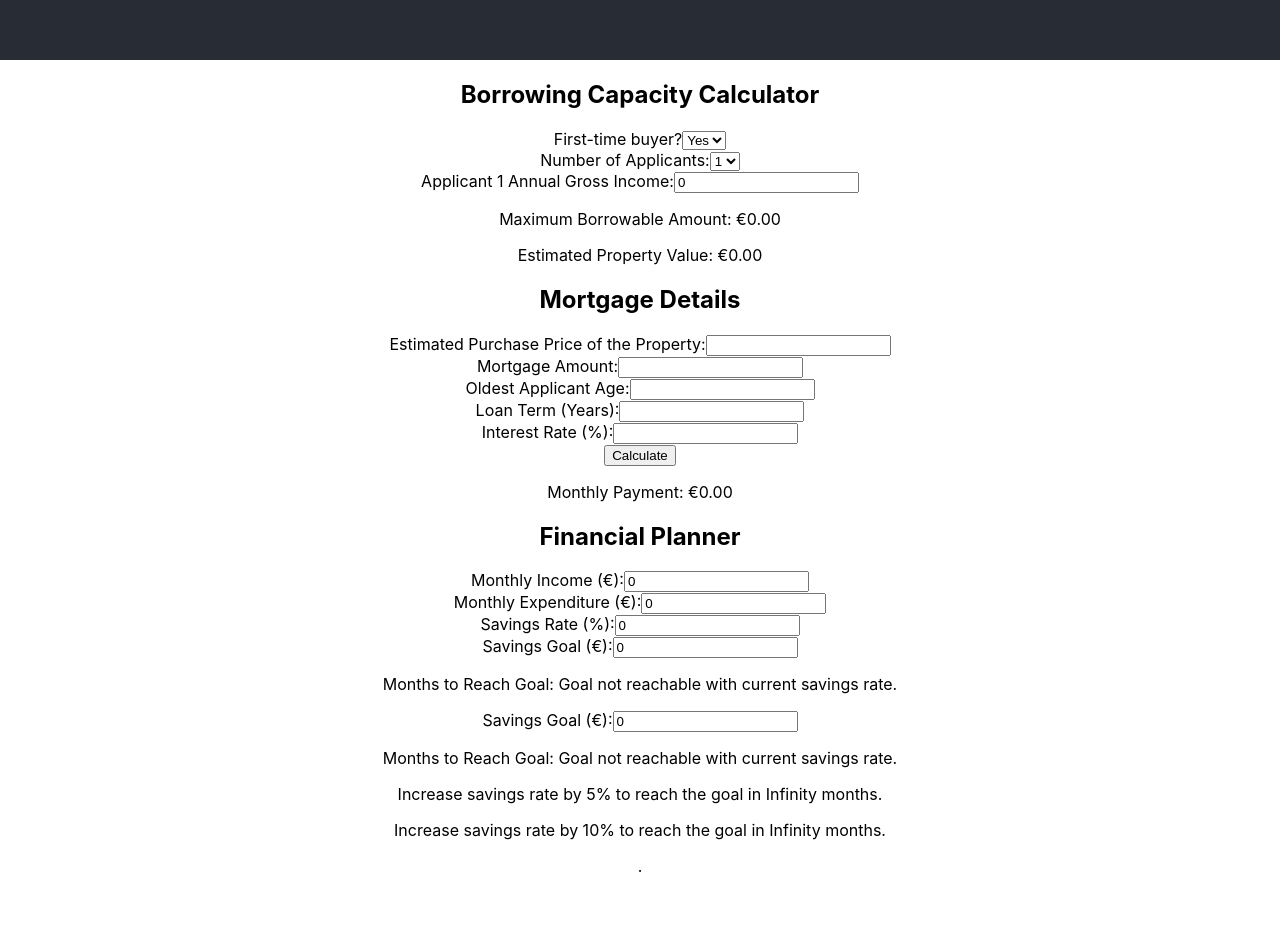
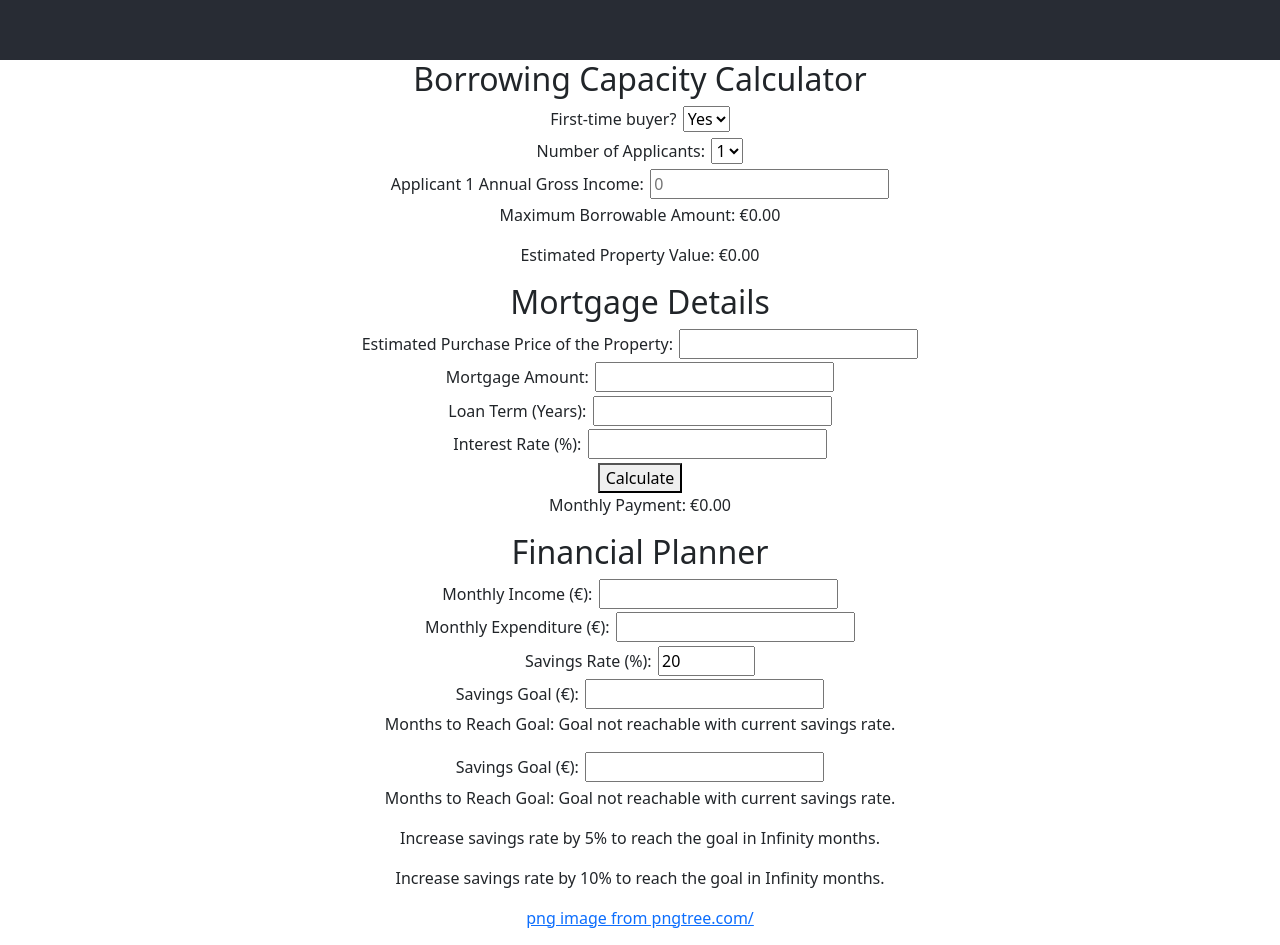
Before and after one commit to OisinWrites/Mortgage-Budgeter, a React (Create React App) app in the folder client/: page / in a window 1280 px wide. Shown: the part 740-1685 px from the top of the page. Before the commit the page ends 1616 px from the top, so only its background shows below. Built offline with nearby package versions, Linux system fonts and the light colour scheme.

Commit message:
Create deposit savings period comp, have first time buyer value populate secondary fields

```diff
--- a/client/public/index.html
+++ b/client/public/index.html
@@ -15,6 +15,8 @@
       user's mobile device or desktop. See https://developers.google.com/web/fundamentals/web-app-manifest/
     -->
     <link rel="manifest" href="%PUBLIC_URL%/manifest.json" />
+    <link rel="apple-touch-icon" href="https://res.cloudinary.com/dwhennrjl/image/upload/v1712570224/static/css/Pngtree_house_home_puppy_hand_drawing_4088450_wphcay.png">
+
     <!--
       Notice the use of %PUBLIC_URL% in the tags above.
       It will be replaced with the URL of the `public` folder during the build.
--- a/client/src/App.css
+++ b/client/src/App.css
@@ -36,3 +36,9 @@
     transform: rotate(360deg);
   }
 }
+
+
+.mortgage-budgeteer label {
+  padding-right: 0.4rem;
+  padding-bottom: 0.4rem;
+}
--- a/client/src/App.js
+++ b/client/src/App.js
@@ -1,21 +1,29 @@
-import logo from './logo.svg';
+import React, { useState } from 'react';
 import './App.css';
 import BorrowingCapacityCalculator from './components/BorrowingCapacityCalculator';
 import MortgageDetails from './components/MortgageDetails';
 import FinancialPlanner from './components/FinancialPlanner';
-
+import 'bootstrap/dist/css/bootstrap.min.css';
+import DepositSavingPeriod from './components/DepositSavingPeriod';
 
 
 function App() {
+  // State to track if the user is a first-time buyer
+  const [isFirstTimeBuyer, setIsFirstTimeBuyer] = useState(true);
+
   return (
     <div className="App">
       <header className="App-header">
         <h1>Mortgage and Savings Calculator</h1>
       </header>
-      <main>
-        <BorrowingCapacityCalculator />
-        <MortgageDetails/>
-        <FinancialPlanner/>.
+      <main class="mortgage-budgeteer">
+        <BorrowingCapacityCalculator
+          isFirstTimeBuyer={isFirstTimeBuyer}
+          setIsFirstTimeBuyer={setIsFirstTimeBuyer}
+        />
+        <MortgageDetails isFirstTimeBuyer={isFirstTimeBuyer} />
+        <FinancialPlanner isFirstTimeBuyer={isFirstTimeBuyer} />
+        <a class="pb-3" target="_blank" rel="noopener noreferrer" href='https://pngtree.com/freepng/house-home-puppy-hand-drawing_4088450.html'>png image from pngtree.com/</a>
       </main>
     </div>
   );
--- a/client/src/components/BorrowingCapacityCalculator.js
+++ b/client/src/components/BorrowingCapacityCalculator.js
@@ -1,9 +1,8 @@
 import React, { useState } from 'react';
 
-const BorrowingCapacityCalculator = () => {
-  const [isFirstTimeBuyer, setIsFirstTimeBuyer] = useState(true);
+const BorrowingCapacityCalculator = ({ isFirstTimeBuyer, setIsFirstTimeBuyer }) => {
   const [numberOfApplicants, setNumberOfApplicants] = useState(1);
-  const [applicantIncomes, setApplicantIncomes] = useState([0, 0]);
+  const [applicantIncomes, setApplicantIncomes] = useState([null, null]);
 
   const handleIncomeChange = (index, value) => {
     const newIncomes = [...applicantIncomes];
@@ -43,6 +42,7 @@ const BorrowingCapacityCalculator = () => {
           <input
             type="number"
             value={applicantIncomes[index]}
+            placeholder="0"
             onChange={(e) => handleIncomeChange(index, e.target.value)}
           />
         </div>
--- /dev/null
+++ b/client/src/components/DepositSavingPeriod.js
@@ -0,0 +1,79 @@
+import React, { useState } from 'react';
+
+const DepositSavingPeriod = ({ maxBorrow, isFirstTimeBuyer }) => {
+    const [mortgageDesired, setMortgageDesired] = useState('');
+    const [rent, setRent] = useState('');
+    const [bills, setBills] = useState('');
+    const [netIncome, setNetIncome] = useState('');
+    const [monthlyExpenses, setMonthlyExpenses] = useState('');
+    const [additionalExpenses, setAdditionalExpenses] = useState('');
+    const [savingsGoal, setSavingsGoal] = useState('');
+    const [currentSavings, setCurrentSavings] = useState('');
+    const [housePrice, setHousePrice] = useState('');
+
+    // Calculate the minimum deposit required
+    const minimumDeposit = isFirstTimeBuyer ? mortgageDesired * 0.1 : mortgageDesired * 0.2;
+
+    // Handler to cap the mortgage desired based on max borrow capacity
+    const handleMortgageChange = (e) => {
+        const value = Number(e.target.value);
+        setMortgageDesired(value > maxBorrow ? maxBorrow : value);
+    };
+
+    // Calculate additional costs
+    const stampDuty = housePrice < 1000000 ? housePrice * 0.01 : housePrice * 0.02;
+    const solicitorFees = (housePrice * 0.01) * 1.23; // Assuming 1% fee plus 23% VAT
+    const valuerReport = 150;
+    const surveyorReport = 300 * 1.23;
+    const insuranceCosts = 300 + 360; // Homeowners plus mortgage insurance
+    const registryFee = calculateRegistryFee(housePrice);
+    const propertyTax = calculatePropertyTax(housePrice);
+    const totalAdditionalCosts = stampDuty + solicitorFees + valuerReport + surveyorReport + insuranceCosts + registryFee + propertyTax;
+
+    // Assuming functions calculateRegistryFee and calculatePropertyTax are implemented to determine the fees based on the given scales
+
+    // Total savings needed
+    const totalSavingsNeeded = minimumDeposit + totalAdditionalCosts + Number(savingsGoal);
+    const monthsToSave = Math.ceil((totalSavingsNeeded - currentSavings) / (netIncome - monthlyExpenses - bills - (additionalExpenses || 0)));
+
+    return (
+        <div>
+            <h2>Deposit Saving Period</h2>
+            <form>
+                <label>Mortgage Desired:</label>
+                <input type="number" value={mortgageDesired} onChange={handleMortgageChange} max={maxBorrow} placeholder="Mortgage Desired"/>
+                <p>Minimum Deposit Required: €{minimumDeposit.toFixed(2)}</p>
+
+                <label>Rent Per Month (€):</label>
+                <input type="number" value={rent} onChange={(e) => setRent(e.target.value)} placeholder="Rent"/>
+
+                <label>Bills Per Month (€):</label>
+                <input type="number" value={bills} onChange={(e) => setBills(e.target.value)} placeholder="Bills"/>
+
+                <label>Net Income Per Month (€):</label>
+                <input type="number" value={netIncome} onChange={(e) => setNetIncome(e.target.value)} placeholder="Net Income"/>
+
+                <label>Monthly Expenses Budget (€):</label>
+                <input type="number" value={monthlyExpenses} onChange={(e) => setMonthlyExpenses(e.target.value)} placeholder="Monthly Expenses"/>
+
+                <label>Additional Expenses (€):</label>
+                <input type="number" value={additionalExpenses} onChange={(e) => setAdditionalExpenses(e.target.value)} placeholder="Additional Expenses"/>
+
+                <label>Savings Goal (€):</label>
+                <input type="number" value={savingsGoal} onChange={(e) => setSavingsGoal(e.target.value)} placeholder="Savings Goal"/>
+
+                <label>Current Savings (€):</label>
+                <input type="number" value={currentSavings} onChange={(e) => setCurrentSavings(e.target.value)} placeholder="Current Savings"/>
+
+                <label>Estimated House Price (€):</label>
+                <input type="number" value={housePrice} onChange={(e) => setHousePrice(e.target.value)} placeholder="House Price"/>
+
+                <p>Total Additional Costs: €{totalAdditionalCosts.toFixed(2)}</p>
+                <p>Total Savings Needed: €{totalSavingsNeeded.toFixed(2)}</p>
+                <p>Months to Reach Goal: {monthsToSave < 0 ? "Not achievable with current setup" : monthsToSave}</p>
+            </form>
+        </div>
+    );
+};
+
+export default DepositSavingPeriod;
--- a/client/src/components/FinancialPlanner.js
+++ b/client/src/components/FinancialPlanner.js
@@ -1,10 +1,10 @@
 import React, { useState } from 'react';
 
 const FinancialPlanner = () => {
-  const [monthlyIncome, setMonthlyIncome] = useState(0);
-  const [monthlyExpenditure, setMonthlyExpenditure] = useState(0);
-  const [savingsRate, setSavingsRate] = useState(0); // As a percentage
-  const [savingsGoal, setSavingsGoal] = useState(0);
+  const [monthlyIncome, setMonthlyIncome] = useState(null);
+  const [monthlyExpenditure, setMonthlyExpenditure] = useState(null);
+  const [savingsRate, setSavingsRate] = useState(20); // As a percentage
+  const [savingsGoal, setSavingsGoal] = useState(null);
 
   const surplus = monthlyIncome - monthlyExpenditure;
   const monthlySavings = (surplus * savingsRate) / 100;
@@ -13,6 +13,12 @@ const FinancialPlanner = () => {
     if (monthlySavings <= 0) return Infinity; // If monthly savings is 0 or negative, the goal is unattainable.
     const months = goalAmount / monthlySavings;
     return Math.ceil(months); // Round up to the nearest whole month
+  };
+
+  const handleSavingsRateChange = (event) => {
+    let value = Number(event.target.value);
+    value = Math.max(1, Math.min(100, value)); // Enforce the value to be between 1 and 100
+    setSavingsRate(value);
   };
 
   const monthsToGoal = calculateMonthsToReachGoal(monthlySavings, savingsGoal);
@@ -38,7 +44,14 @@ const FinancialPlanner = () => {
           </div>
           <div>
             <label>Savings Rate (%):</label>
-            <input type="number" value={savingsRate} onChange={(e) => setSavingsRate(Number(e.target.value))} />
+            <input
+              type="number"
+              value={savingsRate}
+              onChange={handleSavingsRateChange} // Use the new handler here
+              min="1"
+              max="100"
+              placeholder="Savings Rate (%)"
+            />
           </div>
           <div>
             <label>Savings Goal (€):</label>
--- a/client/src/components/MortgageDetails.js
+++ b/client/src/components/MortgageDetails.js
@@ -1,29 +1,32 @@
 import React, { useState } from 'react';
 
-const MortgageDetails = () => {
+const MortgageDetails = ({ isFirstTimeBuyer }) => {
   const [purchasePrice, setPurchasePrice] = useState('');
   const [mortgageAmount, setMortgageAmount] = useState('');
   const [loanTerm, setLoanTerm] = useState('');
   const [interestRate, setInterestRate] = useState('');
-  const [oldestApplicantAge, setOldestApplicantAge] = useState('');
-  const [monthlyPayment, setMonthlyPayment] = useState(0); // State to store the calculated monthly payment
-
-  // Determine the maximum loan term based on the age of the oldest applicant
-  const maxLoanTerm = 70 - oldestApplicantAge;
+  const [monthlyPayment, setMonthlyPayment] = useState(0);
 
   const calculateMonthlyMortgagePayment = (principal, annualInterestRate, loanTermYears) => {
-    if (annualInterestRate === 0 || loanTermYears === 0) return 0; // Avoid division by zero
-    const monthlyInterestRate = annualInterestRate / 12 / 100; // Convert to a decimal and monthly rate
+    if (annualInterestRate === 0 || loanTermYears === 0) return 0;
+    const monthlyInterestRate = annualInterestRate / 12 / 100;
     const loanTermMonths = loanTermYears * 12;
-    const monthlyPayment =
-      principal *
+    return principal *
       (monthlyInterestRate * Math.pow(1 + monthlyInterestRate, loanTermMonths)) /
       (Math.pow(1 + monthlyInterestRate, loanTermMonths) - 1);
-    return monthlyPayment;
   };
 
   const handleSubmit = (event) => {
-    event.preventDefault(); // Prevent default form submission behavior
+    event.preventDefault();
+    const minPropertyValue = isFirstTimeBuyer
+      ? Number(mortgageAmount) * (10 / 9)
+      : Number(mortgageAmount) * (5 / 4);
+
+    if (Number(purchasePrice) < minPropertyValue) {
+      alert(`The purchase price must be at least €${minPropertyValue.toFixed(2)} for a ${isFirstTimeBuyer ? "first-time" : "second-time"} buyer.`);
+      return;
+    }
+
     const calculatedMonthlyPayment = calculateMonthlyMortgagePayment(
       Number(mortgageAmount),
       Number(interestRate),
@@ -53,20 +56,11 @@ const MortgageDetails = () => {
           />
         </div>
         <div>
-          <label>Oldest Applicant Age:</label>
-          <input
-            type="number"
-            value={oldestApplicantAge}
-            onChange={(e) => setOldestApplicantAge(e.target.value)}
-          />
-        </div>
-        <div>
           <label>Loan Term (Years):</label>
           <input
             type="number"
             value={loanTerm}
             onChange={(e) => setLoanTerm(e.target.value)}
-            max={maxLoanTerm}
           />
         </div>
         <div>
--- /dev/null
+++ b/package.json
@@ -0,0 +1,5 @@
+{
+  "dependencies": {
+    "bootstrap": "^5.3.3"
+  }
+}
```
Also changed, not shown: client/public/manifest.json, 1 other file (tests, documents, lock files or other folders).
